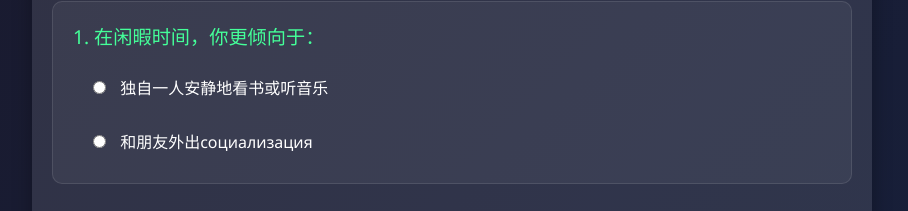
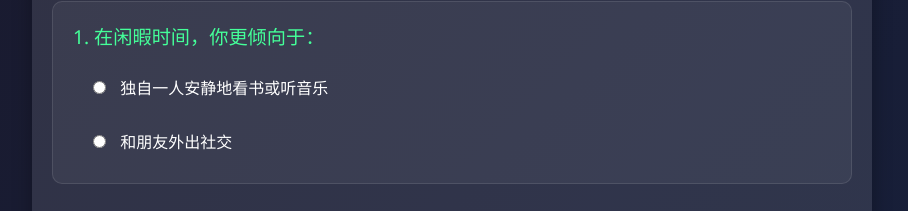
Before and after one commit to IceMoeMoe/surveygame, a plain HTML site: page daily/persona-test1.html in a window 1280 px wide. Shown: the part 164-375 px from the top of the page, without its empty margins (188-1096 px from the left). Drawn offline with Linux system fonts and the light colour scheme.

Commit message:
Update persona-test1.html

```diff
--- a/daily/persona-test1.html
+++ b/daily/persona-test1.html
@@ -116,7 +116,7 @@
                     </label>
                     <label class="option">
                         <input type="radio" name="q1" value="B" data-score="2">
-                        和朋友外出социализация
+                        和朋友外出社交
                     </label>
                 </div>
             </div>
```
